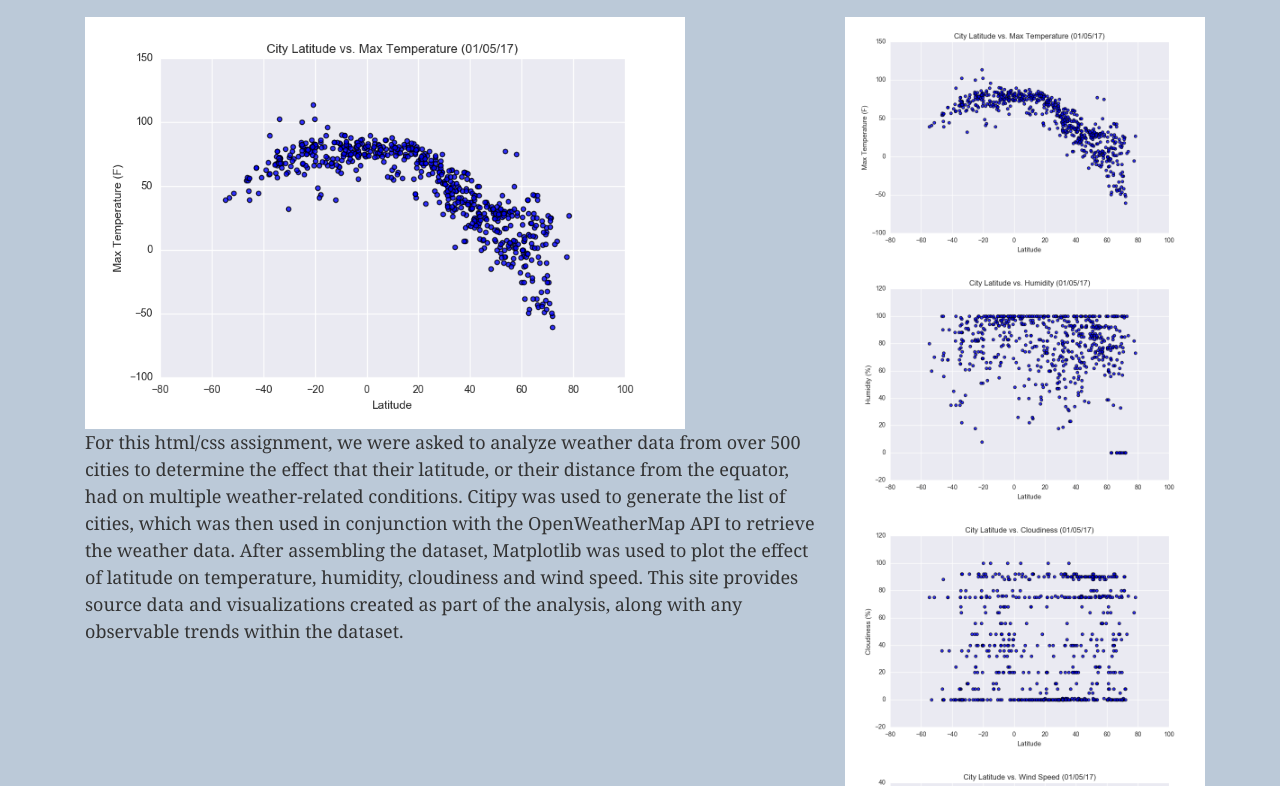
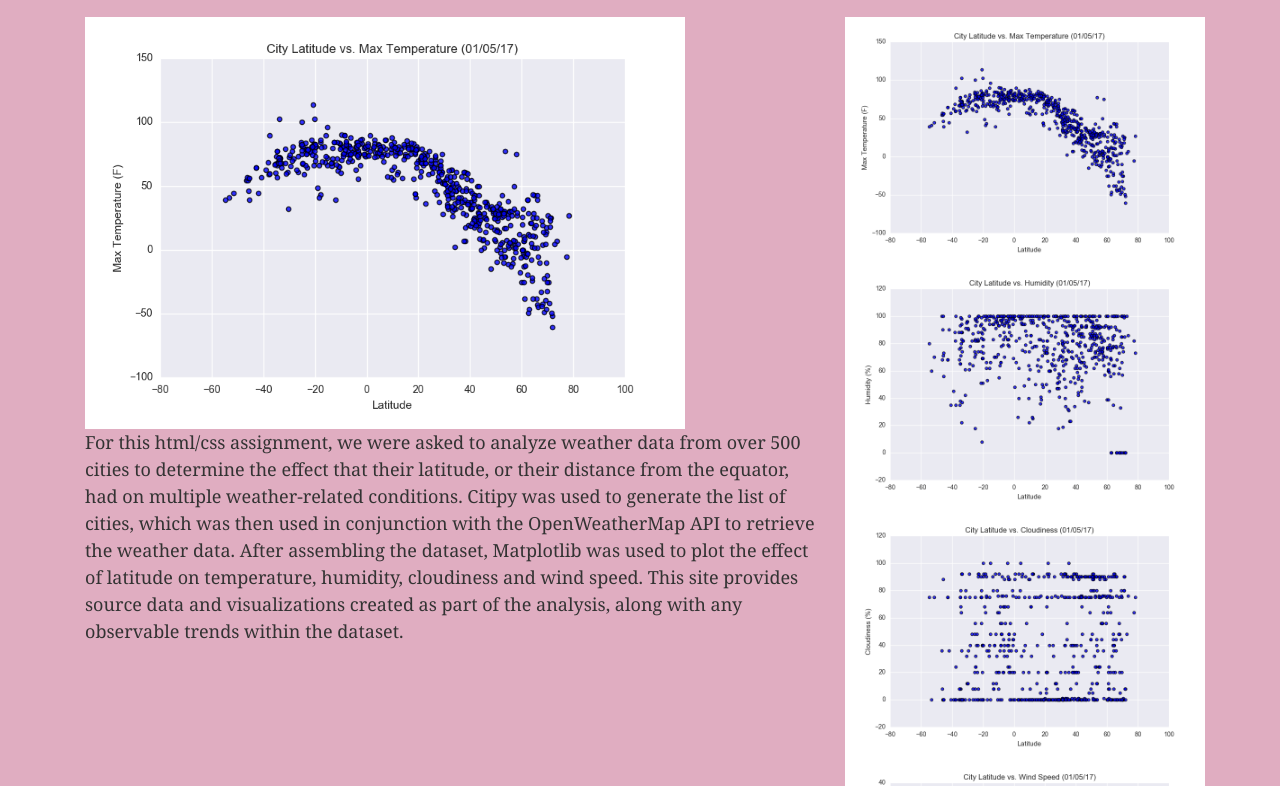
Before and after one commit to mtbulut/Web-Challenge, a plain HTML site: page index.html in a window 1280 px wide. Shown: the part 156-942 px from the top of the page. Drawn offline with nearby package versions, Linux system fonts and the light colour scheme.

Commit message:
background color changed

```diff
--- a/custom.css
+++ b/custom.css
@@ -6,7 +6,7 @@ body {
     font-size: 18px;
     line-height: 150%;
     color: #333;
-    background: #bbc9d8;
+    background: #e0adc1;
     position:relative;
   }
 
```
